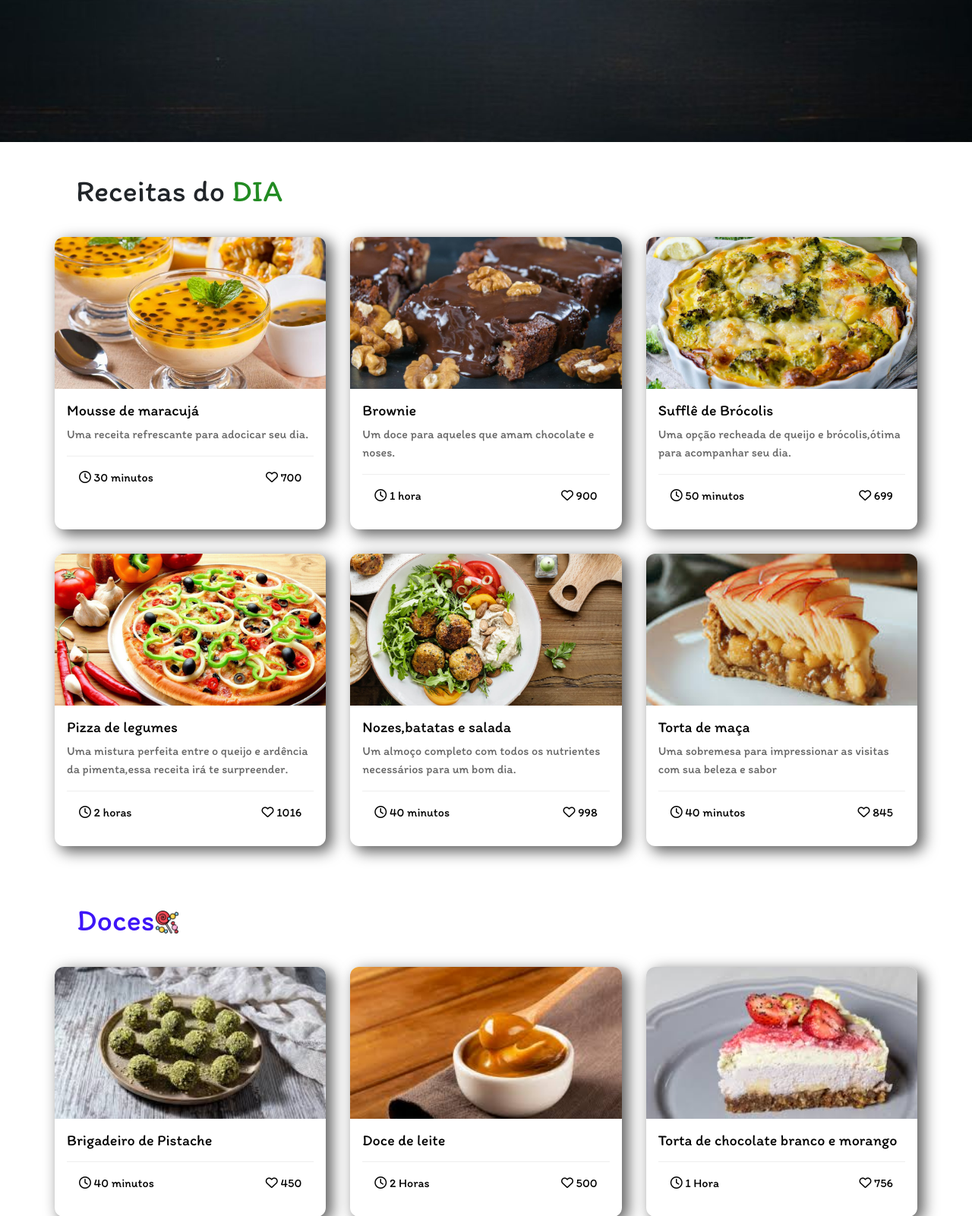
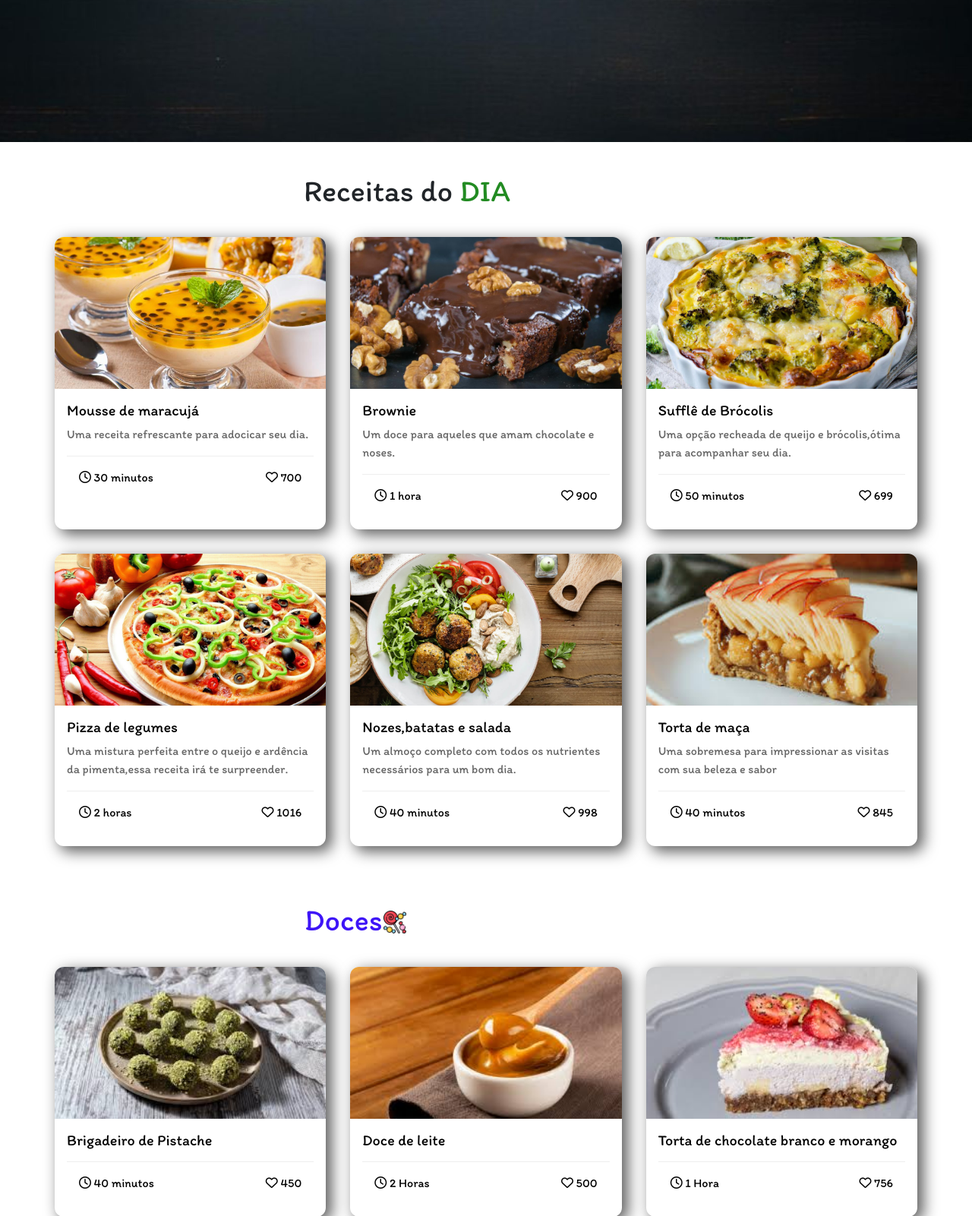
Before and after one commit to ricardohvt/mortos-de-fome-live, a PHP site: page /vegetariano-index.html in a window 1280 px wide. Shown: the part 721-2322 px from the top of the page at 76% size. Run offline with PHP 8.4, Linux system fonts and the light colour scheme; some libraries are stand-ins or nearby versions.

Commit message:
vegstyle

```diff
--- a/style/veg-style.css
+++ b/style/veg-style.css
@@ -230,7 +230,7 @@ aside {
     display: flex;
     justify-content: left;
     position: relative;
-    margin-left: 100px;
+    margin-left: 400px;
     margin-top: 40px;
     margin-bottom: 5px;
   }
```
